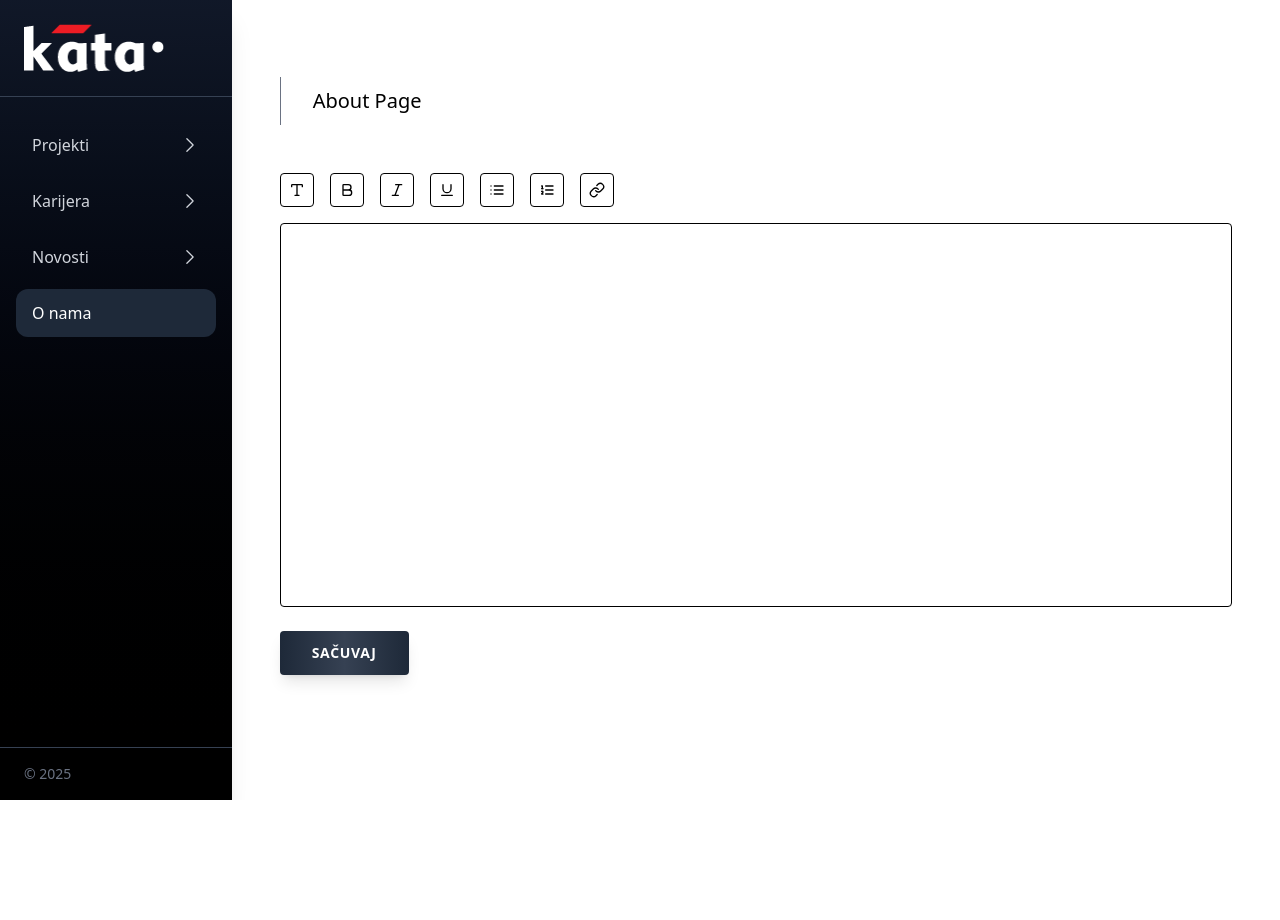
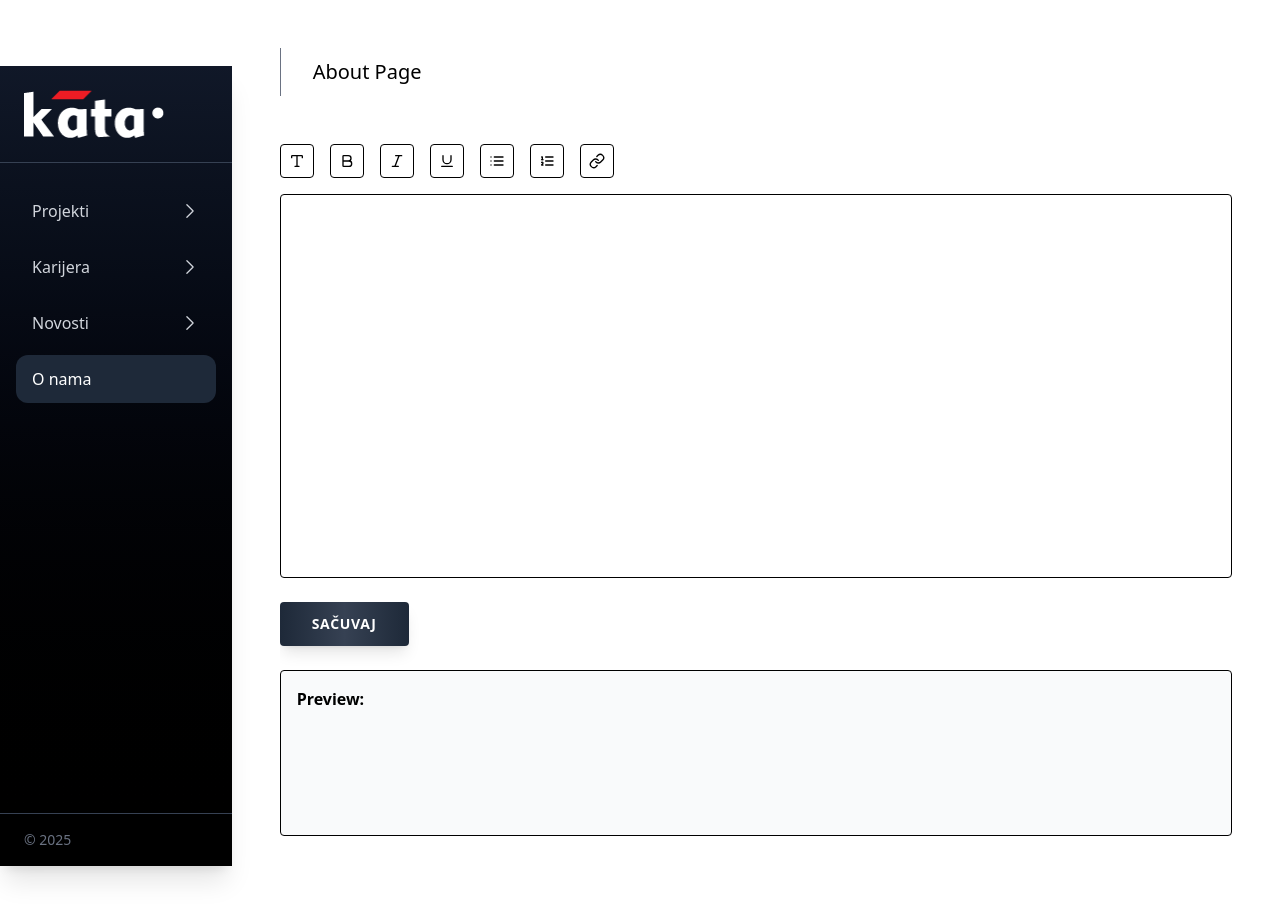
Before and after one commit to Suksii/katadesign-next, a Next.js app: page /en/admin/o-nama in a window 1280 px wide. Shown: the top 920 px of the page. Before the commit the page ends 800 px from the top, so only its background shows below. Built offline with nearby package versions, Linux system fonts and the light colour scheme.

Commit message:
text editor changes

```diff
--- a/src/components/TextEditor.jsx
+++ b/src/components/TextEditor.jsx
@@ -12,12 +12,12 @@ import {
   ListOrdered,
   Type,
   LinkIcon,
-  Unlink,
 } from "lucide-react";
-import { useState } from "react";
+import { useState, useEffect } from "react";
 
 const TextEditor = () => {
   const [fontSize, setFontSize] = useState("text-base");
+  const [preview, setPreview] = useState(""); // držimo HTML za preview
 
   const editor = useEditor({
     extensions: [
@@ -44,14 +44,28 @@ const TextEditor = () => {
     immediatelyRender: false,
   });
 
-  if (!editor) {
-    return null;
-  }
+  // automatsko updateovanje preview-a
+  useEffect(() => {
+    if (!editor) return;
+
+    const updatePreview = () => {
+      setPreview(editor.getHTML());
+    };
+
+    editor.on("update", updatePreview);
+
+    // inicijalni preview
+    setPreview(editor.getHTML());
+
+    return () => {
+      editor.off("update", updatePreview);
+    };
+  }, [editor]);
+
+  if (!editor) return null;
 
   const saveContent = () => {
-    if (editor) {
-      console.log(editor.getJSON());
-    }
+    console.log(editor.getJSON());
   };
 
   const handleFontSizeChange = (newSize) => {
@@ -74,9 +88,7 @@ const TextEditor = () => {
     const previousUrl = editor.getAttributes("link").href;
     const url = window.prompt("URL:", previousUrl);
 
-    if (url === null) {
-      return;
-    }
+    if (url === null) return;
 
     if (url === "") {
       editor.chain().focus().extendMarkRange("link").unsetLink().run();
@@ -97,8 +109,9 @@ const TextEditor = () => {
   ];
 
   return (
-    <div className="flex flex-col w-full mx-auto">
+    <div className="flex flex-col w-full mx-auto max-w-7xl overflow-x-hidden">
       <div className="w-full py-12">
+        {/* Toolbar */}
         <div className="flex space-x-2 mb-4 flex-wrap gap-2">
           {/* Font Size Selector */}
           <div className="relative">
@@ -192,21 +205,28 @@ const TextEditor = () => {
         {/* Editor */}
         <EditorContent
           editor={editor}
-          className="border rounded p-4 min-h-[300px] bg-white"
+          className="border rounded p-4 min-h-[300px] bg-white overflow-y-hidden"
         />
 
         {/* Save Button */}
         <button
           onClick={saveContent}
-          className="mt-6 px-8 py-3 bg-gradient-to-r from-gray-800 via-gray-700 to-gray-800 text-white shadow-lg hover:from-gray-700 hover:via-gray-800 hover:to-gray-700 active:scale-95 transition-all duration-300 ease-in-out font-semibold text-sm uppercase tracking-wider cursor-pointer border-0 focus:outline-none relative rounded overflow-hidden group
-  "
+          className="mt-6 px-8 py-3 bg-gradient-to-r from-gray-800 via-gray-700 to-gray-800 text-white shadow-lg hover:from-gray-700 hover:via-gray-800 hover:to-gray-700 active:scale-95 transition-all duration-300 ease-in-out font-semibold text-sm uppercase tracking-wider cursor-pointer border-0 focus:outline-none relative rounded overflow-hidden group"
         >
           <span className="absolute inset-0 bg-white/10 opacity-0 group-hover:opacity-30 transition-opacity duration-300 rounded pointer-events-none"></span>
-
           <span className="relative z-10 flex items-center justify-center gap-2">
             Sačuvaj
           </span>
         </button>
+
+        {/* Preview */}
+        <div className="mt-6 p-4 border rounded bg-gray-50">
+          <h3 className="font-semibold mb-2">Preview:</h3>
+          <div
+            className={`prose min-h-[100px] ${fontSize} break-words overflow-hidden`}
+            dangerouslySetInnerHTML={{ __html: preview }}
+          ></div>
+        </div>
       </div>
     </div>
   );
```
